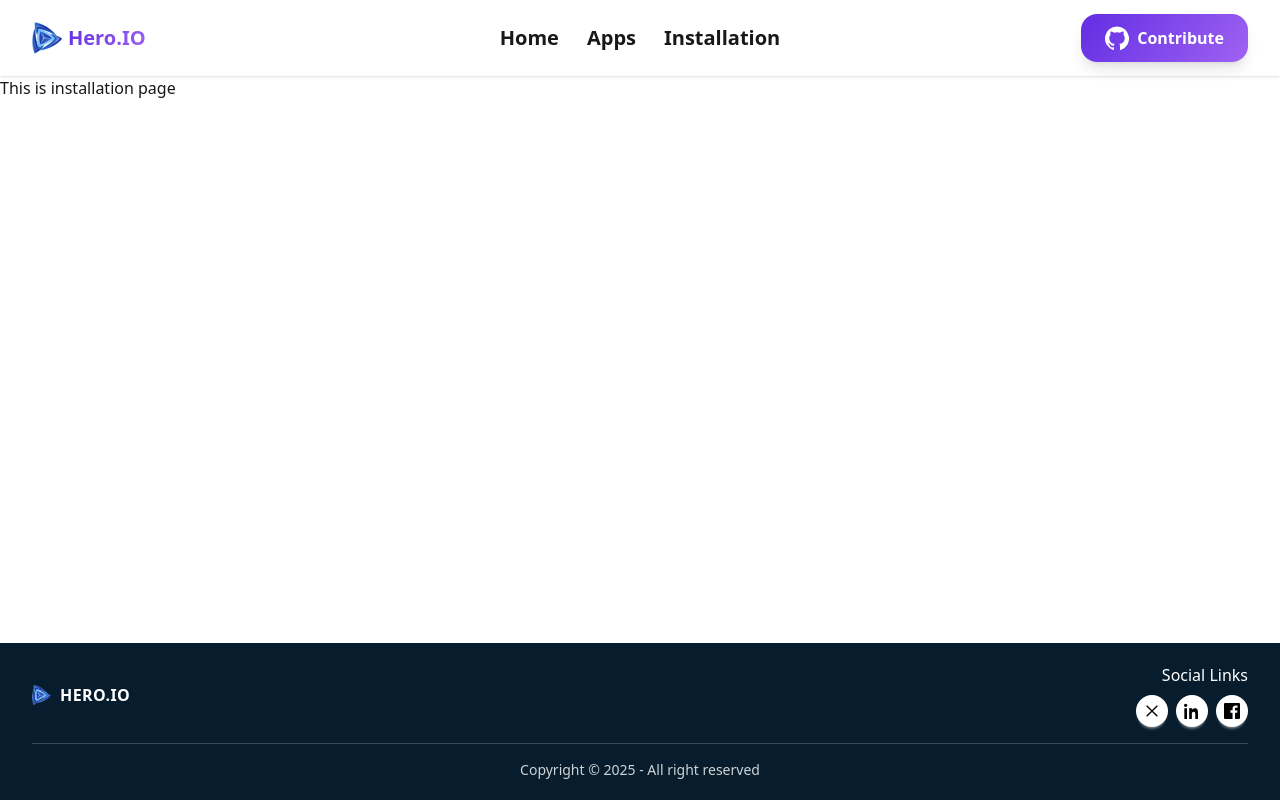
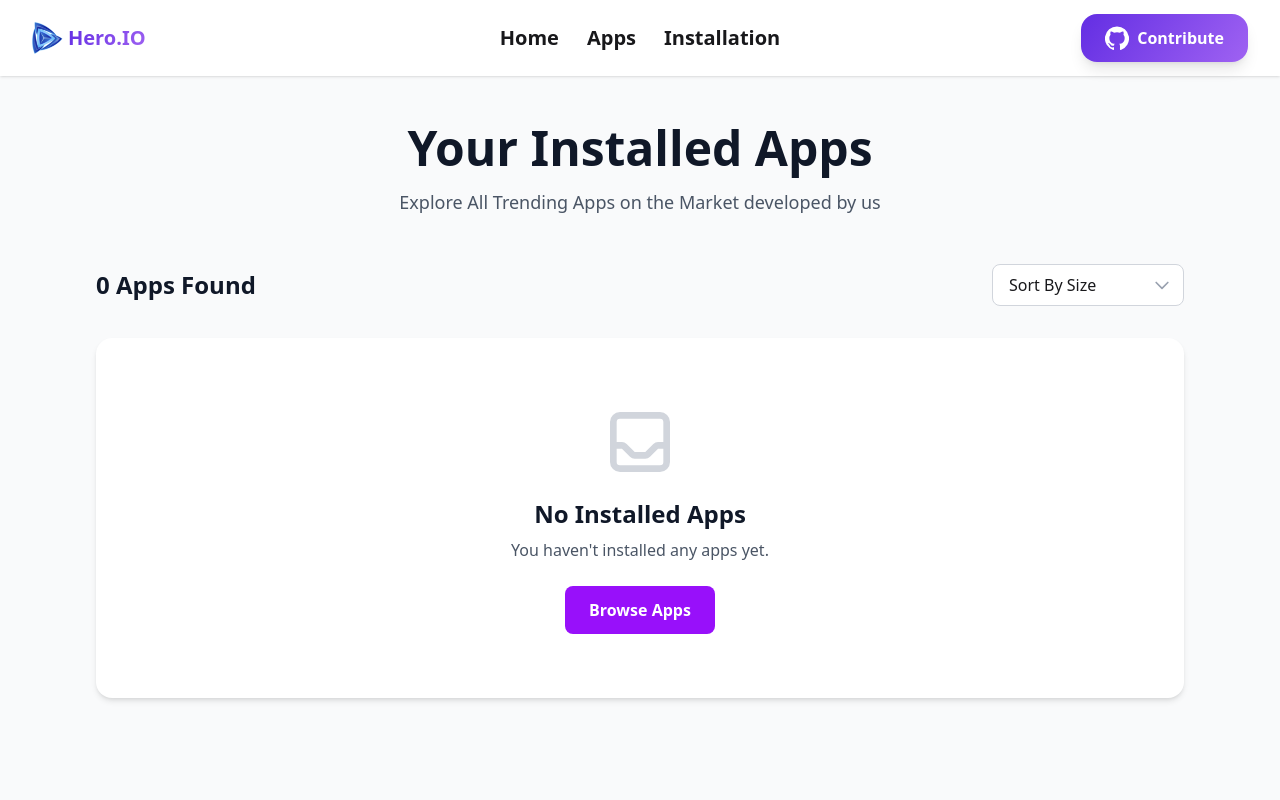
Before and after one commit to abrar-hossain20/hero-apps, a React (Vite) app: page /installation in a window 1280 px wide. Shown: the top 800 px of the page. Built offline with nearby package versions, Linux system fonts and the light colour scheme.

Commit message:
Installation page is created and sooring functionality is added for the installed apps

```diff
--- a/src/Pages/AppDetails.jsx
+++ b/src/Pages/AppDetails.jsx
@@ -51,6 +51,25 @@ const AppDetails = () => {
 
     const handleInstall = () => {
         setIsInstalled(true);
+
+        // Save to localStorage
+        const installedApps = JSON.parse(localStorage.getItem('installedApps') || '[]');
+        const appToInstall = {
+            id: app.id,
+            title: app.title,
+            image: app.image,
+            downloads: app.downloads,
+            ratingAvg: app.ratingAvg,
+            size: app.size
+        };
+
+        // Check if app is already installed
+        const isAlreadyInstalled = installedApps.some(installed => installed.id === app.id);
+        if (!isAlreadyInstalled) {
+            installedApps.push(appToInstall);
+            localStorage.setItem('installedApps', JSON.stringify(installedApps));
+        }
+
         toast.success('App installed successfully!', {
             position: 'top-center',
             autoClose: 3000,
--- a/src/Pages/Installation.jsx
+++ b/src/Pages/Installation.jsx
@@ -1,11 +1,215 @@
-import React from 'react';
+import { useState, useEffect } from "react";
+import { toast } from "react-toastify";
+import demoApp1 from "../assets/demo-app1.webp";
+import demoApp2 from "../assets/demo-app2.webp";
+import demoApp3 from "../assets/demo-app3.webp";
+import demoApp4 from "../assets/demo-app4.webp";
+import demoApp5 from "../assets/demo-app5.webp";
+import demoApp6 from "../assets/demo-app6.webp";
+import iconDownload from '../assets/icon-downloads.png';
+import iconRating from '../assets/icon-ratings.png';
 
 const Installation = () => {
-    return (
-        <div>
-            This is installation page
+  const [installedApps, setInstalledApps] = useState([]);
+  const [sortBy, setSortBy] = useState("default");
+
+  // Image mapping
+  const imageMap = {
+    "/src/assets/demo-app1.webp": demoApp1,
+    "/src/assets/demo-app2.webp": demoApp2,
+    "/src/assets/demo-app3.webp": demoApp3,
+    "/src/assets/demo-app4.webp": demoApp4,
+    "/src/assets/demo-app5.webp": demoApp5,
+    "/src/assets/demo-app6.webp": demoApp6,
+  };
+
+  // Load installed apps from localStorage
+  useEffect(() => {
+    const stored = localStorage.getItem("installedApps");
+    if (stored) {
+      setInstalledApps(JSON.parse(stored));
+    }
+  }, []);
+
+  // Format downloads
+  const formatDownloads = (downloads) => {
+    if (downloads >= 1000000) {
+      return `${(downloads / 1000000).toFixed(0)}M`;
+    }
+    return downloads;
+  };
+
+  // Handle uninstall
+  const handleUninstall = (appId) => {
+    const updatedApps = installedApps.filter((app) => app.id !== appId);
+    setInstalledApps(updatedApps);
+    localStorage.setItem("installedApps", JSON.stringify(updatedApps));
+
+    toast.success("App uninstalled successfully!", {
+      position: "top-center",
+      autoClose: 3000,
+    });
+  };
+
+  // Sort apps
+  const getSortedApps = () => {
+    let sorted = [...installedApps];
+
+    switch (sortBy) {
+      case "size":
+        return sorted.sort((a, b) => b.size - a.size);
+      case "rating":
+        return sorted.sort((a, b) => b.ratingAvg - a.ratingAvg);
+      case "downloads":
+        return sorted.sort((a, b) => b.downloads - a.downloads);
+      default:
+        return sorted;
+    }
+  };
+
+  const sortedApps = getSortedApps();
+
+  return (
+    <div className="min-h-screen bg-gray-50 py-8 sm:py-12">
+      <div className="container mx-auto px-4 sm:px-6 lg:px-8 max-w-6xl">
+        {/* Header Section */}
+        <div className="text-center mb-10 sm:mb-12">
+          <h1 className="text-3xl sm:text-4xl lg:text-5xl font-bold text-gray-900 mb-4">
+            Your Installed Apps
+          </h1>
+          <p className="text-base sm:text-lg text-gray-600">
+            Explore All Trending Apps on the Market developed by us
+          </p>
         </div>
-    );
+
+        {/* Count and Sort Section */}
+        <div className="flex flex-col sm:flex-row justify-between items-start sm:items-center gap-4 mb-8">
+          <h2 className="text-xl sm:text-2xl font-bold text-gray-900">
+            {sortedApps.length} Apps Found
+          </h2>
+
+          {/* Sort Dropdown */}
+          <div className="relative w-full sm:w-auto">
+            <select
+              value={sortBy}
+              onChange={(e) => setSortBy(e.target.value)}
+              className="w-full sm:w-48 px-4 py-2 border border-gray-300 rounded-lg focus:outline-none focus:ring-2 focus:ring-purple-500 focus:border-transparent appearance-none bg-white cursor-pointer"
+            >
+              <option value="default">Sort By Size</option>
+              <option value="size">Size (Largest First)</option>
+              <option value="rating">Rating (Highest First)</option>
+              <option value="downloads">Downloads (Most First)</option>
+            </select>
+            <svg
+              className="absolute right-3 top-1/2 transform -translate-y-1/2 w-5 h-5 text-gray-400 pointer-events-none"
+              fill="none"
+              stroke="currentColor"
+              viewBox="0 0 24 24"
+            >
+              <path
+                strokeLinecap="round"
+                strokeLinejoin="round"
+                strokeWidth={2}
+                d="M19 9l-7 7-7-7"
+              />
+            </svg>
+          </div>
+        </div>
+
+        {/* Installed Apps List */}
+        {sortedApps.length > 0 ? (
+          <div className="space-y-4">
+            {sortedApps.map((app) => (
+              <div
+                key={app.id}
+                className="bg-white rounded-2xl shadow-md hover:shadow-lg transition-shadow duration-200 p-4 sm:p-6"
+              >
+                <div className="flex flex-col sm:flex-row items-start sm:items-center gap-4 justify-between">
+                  {/* Left Side - App Info */}
+                  <div className="flex items-center gap-4 flex-1">
+                    {/* App Image */}
+                    <div className="w-20 h-20 sm:w-24 sm:h-24 rounded-xl overflow-hidden bg-gray-100 flex-shrink-0">
+                      <img
+                        src={imageMap[app.image] || demoApp1}
+                        alt={app.title}
+                        className="w-full h-full object-cover"
+                      />
+                    </div>
+
+                    {/* App Details */}
+                    <div className="flex-1 min-w-0">
+                      <h3 className="text-lg sm:text-xl font-bold text-gray-900 mb-2 truncate">
+                        {app.title}
+                      </h3>
+
+                      <div className="flex flex-wrap items-center gap-3 sm:gap-4">
+                        {/* Downloads */}
+                        <div className="flex items-center gap-1.5">
+                          <img src={iconDownload} alt="Downloads" className="w-4 h-4 text-green-600" />
+                          <span className="text-sm font-semibold text-green-600">
+                            {formatDownloads(app.downloads)}
+                          </span>
+                        </div>
+
+                        {/* Rating */}
+                        <div className="flex items-center gap-1.5">
+                            <img src={iconRating} alt="Rating" className="w-4 h-4 text-orange-500" />
+                          <span className="text-sm font-semibold text-orange-500">
+                            {app.ratingAvg}
+                          </span>
+                        </div>
+
+                        {/* Size */}
+                        <span className="text-sm text-gray-600">
+                          {app.size} MB
+                        </span>
+                      </div>
+                    </div>
+                  </div>
+
+                  {/* Right Side - Uninstall Button */}
+                  <button
+                    onClick={() => handleUninstall(app.id)}
+                    className="w-full sm:w-auto px-6 py-2 bg-green-500 hover:bg-green-600 text-white font-semibold rounded transition-colors duration-200"
+                  >
+                    Uninstall
+                  </button>
+                </div>
+              </div>
+            ))}
+          </div>
+        ) : (
+          <div className="text-center py-16 bg-white rounded-2xl shadow-md">
+            <svg
+              className="w-20 h-20 mx-auto text-gray-300 mb-4"
+              fill="none"
+              stroke="currentColor"
+              viewBox="0 0 24 24"
+            >
+              <path
+                strokeLinecap="round"
+                strokeLinejoin="round"
+                strokeWidth={2}
+                d="M20 13V6a2 2 0 00-2-2H6a2 2 0 00-2 2v7m16 0v5a2 2 0 01-2 2H6a2 2 0 01-2-2v-5m16 0h-2.586a1 1 0 00-.707.293l-2.414 2.414a1 1 0 01-.707.293h-3.172a1 1 0 01-.707-.293l-2.414-2.414A1 1 0 006.586 13H4"
+              />
+            </svg>
+            <h3 className="text-2xl font-bold text-gray-900 mb-2">
+              No Installed Apps
+            </h3>
+            <p className="text-gray-600 mb-6">
+              You haven't installed any apps yet.
+            </p>
+            <a
+              href="/apps"
+              className="inline-block px-6 py-3 bg-purple-600 hover:bg-purple-700 text-white font-semibold rounded-lg transition-colors duration-200"
+            >
+              Browse Apps
+            </a>
+          </div>
+        )}
+      </div>
+    </div>
+  );
 };
 
 export default Installation;
```
